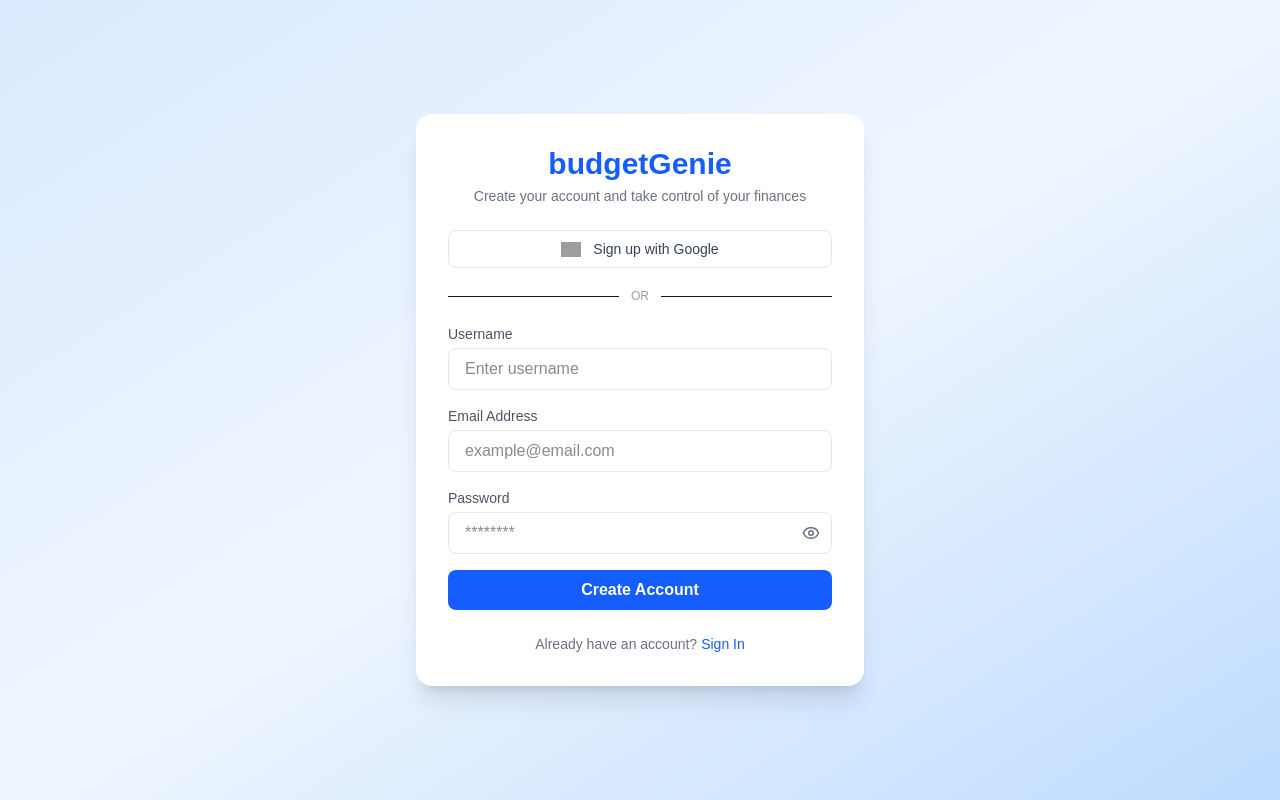
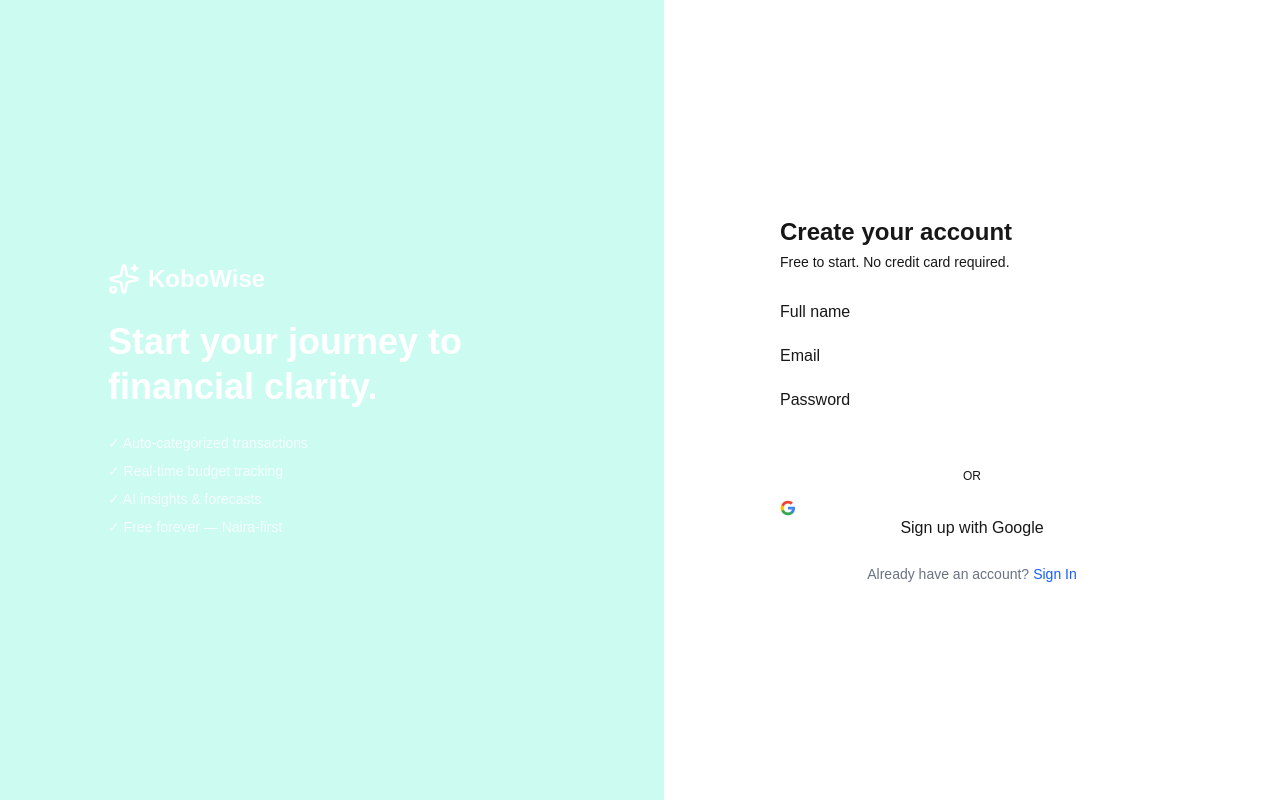
Before and after one commit to koladeFaith/budgetGenie, a Next.js app: page /signup in a window 1280 px wide. Built offline with nearby package versions, Linux system fonts and the light colour scheme; grey boxes are pictures that could not be loaded.

Commit message:
update dependencies and add components configuration

```diff
--- a/app/page.tsx
+++ b/app/page.tsx
@@ -131,14 +131,14 @@ export default function Home() {
       )}
 
       {/* Hero Section */}
-      <section className="bg-linear-to-br from-blue-50 to-white pt-35 pb-20">
+      <section className="bg-linear-to-br from-blue-50 to-white pt-25 lg:pt-35 pb-20">
         <div className="flex items-center justify-center">
           <div className="inline-flex items-center gap-2 rounded-full border border-border bg-white px-4 py-1.5 text-xs font-medium text-gray-600 mb-6 ">
             <span className="h-2 w-2 rounded-full bg-blue-600 animate-pulse" />
             Built for urban Nigeria · Naira-first
           </div>
         </div>
-        <div className="max-w-7xl mx-auto px-4 sm-px-8 lg:px-16 pt-10">
+        <div className="max-w-7xl mx-auto px-4 sm-px-8 lg:px-16 lg:pt-10 ">
           <div className="grid grid-cols-1 lg:grid-cols-2 gap-12 items-center">
             <div>
               <h1 className="text-4xl md:text-5xl font-bold text-gray-900 mb-6 ">
--- a/app/signup/page.tsx
+++ b/app/signup/page.tsx
@@ -1,93 +1,97 @@
 "use client";
 import Image from "next/image";
 import Link from "next/link";
-import { Eye, EyeOff } from "lucide-react";
+import { Eye, EyeOff, Sparkles } from "lucide-react";
 import { useState } from "react";
 export default function Signup() {
   const [showPassword, setShowPassword] = useState(false);
   return (
-    <div className="min-h-screen flex items-center justify-center bg-linear-to-br from-blue-100 via-blue-50 to-blue-200 px-4">
-      {/* Card */}
-      <div className="w-full max-w-md bg-white rounded-2xl shadow-xl p-8">
-        {/* Logo / Title */}
-        <div className="text-center mb-6">
-          <h1 className="text-3xl font-bold text-blue-600">budgetGenie</h1>
-          <p className="text-gray-500 text-sm mt-1">
-            Create your account and take control of your finances
+    <div className="min-h-screen flex">
+      <div className="hidden lg:flex flex-1 bg-gradient-brand items-center justify-center p-12 relative overflow-hidden">
+        <div className="absolute inset-0  bg-teal-100 " />
+        <div className="relative max-w-md text-white">
+          <div className="flex items-center gap-2 mb-6">
+            <Sparkles className="h-8 w-8" />
+            <span className="text-2xl font-bold">KoboWise</span>
+          </div>
+          <h2 className="text-4xl font-bold leading-tight">
+            Start your journey to financial clarity.
+          </h2>
+          <ul className="mt-6 space-y-2 text-white/80 text-sm">
+            <li>✓ Auto-categorized transactions</li>
+            <li>✓ Real-time budget tracking</li>
+            <li>✓ AI insights & forecasts</li>
+            <li>✓ Free forever — Naira-first</li>
+          </ul>
+        </div>
+      </div>
+      <div className="flex-1 flex items-center justify-center p-6">
+        <div className="w-full max-w-sm">
+          <div className="lg:hidden flex items-center gap-2 mb-8">
+            <div className="h-9 w-9 rounded-lg  flex items-center justify-center">
+              <Sparkles className=" h-5 w-5 text-white" />
+            </div>
+            <span className="font-bold text-lg">KoboWise</span>
+          </div>
+          <h1 className="text-2xl font-bold">Create your account</h1>
+          <p className="text-sm text-muted-foreground mt-1">
+            Free to start. No credit card required.
           </p>
+
+          <form className="mt-6 space-y-4">
+            <div>
+              <label htmlFor="full_name">Full name</label>
+              <input id="full_name" className="mt-1" />
+            </div>
+            <div>
+              <label htmlFor="email">Email</label>
+              <input
+                id="email"
+                type="email"
+                autoComplete="email"
+                className="mt-1"
+              />
+            </div>
+            <div>
+              <label htmlFor="password">Password</label>
+              <input
+                id="password"
+                type="password"
+                autoComplete="new-password"
+                className="mt-1"
+              />
+            </div>
+            <button
+              type="submit"
+              className="w-full bg-navy hover:bg-navy/90 text-navy-foreground"></button>
+          </form>
+
+          <div className="my-4 flex items-center gap-3 text-xs text-muted-foreground">
+            <div className="h-px flex-1 bg-border" /> OR{" "}
+            <div className="h-px flex-1 bg-border" />
           </div>
 
-        {/* Google Sign Up */}
-        <button className="w-full flex items-center justify-center gap-3 border border-gray-200 rounded-lg py-2 hover:bg-gray-50 transition mb-5">
-          <Image
-            src="https://www.svgrepo.com/show/475656/google-color.svg"
-            alt="Google logo"
-            width={20}
-            height={20}
+          <button className="w-full">
+            <svg className="h-4 w-4 mr-2" viewBox="0 0 24 24">
+              <path
+                fill="#4285F4"
+                d="M22.56 12.25c0-.78-.07-1.53-.2-2.25H12v4.26h5.92c-.26 1.37-1.04 2.53-2.21 3.31v2.77h3.57c2.08-1.92 3.28-4.74 3.28-8.09z"
               />
-          <span className="text-sm font-medium text-gray-700 cursor-pointer">
+              <path
+                fill="#34A853"
+                d="M12 23c2.97 0 5.46-.98 7.28-2.66l-3.57-2.77c-.98.66-2.23 1.06-3.71 1.06-2.86 0-5.29-1.93-6.16-4.53H2.18v2.84C3.99 20.53 7.7 23 12 23z"
+              />
+              <path
+                fill="#FBBC05"
+                d="M5.84 14.09c-.22-.66-.35-1.36-.35-2.09s.13-1.43.35-2.09V7.07H2.18C1.43 8.55 1 10.22 1 12s.43 3.45 1.18 4.93l2.85-2.22.81-.62z"
+              />
+              <path
+                fill="#EA4335"
+                d="M12 5.38c1.62 0 3.06.56 4.21 1.64l3.15-3.15C17.45 2.09 14.97 1 12 1 7.7 1 3.99 3.47 2.18 7.07l3.66 2.84c.87-2.6 3.3-4.53 6.16-4.53z"
+              />
+            </svg>
             Sign up with Google
-          </span>
           </button>
-
-        {/* Divider */}
-        <div className="flex items-center mb-5">
-          <div className="grow border-t"></div>
-          <span className="px-3 text-xs text-gray-400">OR</span>
-          <div className="grow border-t"></div>
-        </div>
-
-        {/* Form */}
-        <form className="space-y-4">
-          {/* Username */}
-          <div>
-            <label className="block text-sm text-gray-600 mb-1">Username</label>
-            <input
-              type="text"
-              placeholder="Enter username"
-              className="w-full border border-gray-200 rounded-lg px-4 py-2 focus:ring-2 focus:ring-blue-500 outline-none"
-            />
-          </div>
-
-          {/* Email */}
-          <div>
-            <label className="block text-sm text-gray-600 mb-1">
-              Email Address
-            </label>
-            <input
-              type="email"
-              placeholder="example@email.com"
-              className="w-full border border-gray-200 rounded-lg px-4 py-2 focus:ring-2 focus:ring-blue-500 outline-none"
-            />
-          </div>
-
-          {/* Password */}
-          <div>
-            <label className="block text-sm text-gray-600 mb-1">Password</label>
-            <div className="relative w-full">
-              <input
-                type={showPassword ? "text" : "password"}
-                placeholder="********"
-                className="w-full border border-gray-200 rounded-lg px-4 py-2 pr-10 focus:ring-2 focus:ring-blue-500 outline-none"
-              />
-
-              <button
-                type="button"
-                onClick={() => setShowPassword(!showPassword)}
-                className="absolute right-3 top-1/2 -translate-y-1/2 text-gray-500 hover:text-gray-700 cursor-pointer">
-                {showPassword ? <EyeOff size={18} /> : <Eye size={18} />}
-              </button>
-            </div>
-          </div>
-
-          {/* Sign Up Button */}
-          <button
-            type="button"
-            className="w-full bg-blue-600 hover:bg-blue-700 text-white py-2 rounded-lg font-semibold transition cursor-pointer">
-            Create Account
-          </button>
-        </form>
-
           {/* Footer */}
           <div className="text-center text-sm text-gray-500 mt-6">
             Already have an account?
@@ -99,5 +103,6 @@ export default function Signup() {
           </div>
         </div>
       </div>
+    </div>
   );
 }
--- a/package.json
+++ b/package.json
@@ -9,11 +9,14 @@
     "lint": "eslint"
   },
   "dependencies": {
+    "clsx": "^2.1.1",
     "lucide-react": "^0.577.0",
     "next": "16.1.7",
     "react": "19.2.3",
     "react-dom": "19.2.3",
-    "react-icons": "^5.6.0"
+    "react-icons": "^5.6.0",
+    "tailwind-merge": "^3.5.0",
+    "tailwindcss-animate": "^1.0.7"
   },
   "devDependencies": {
     "@tailwindcss/postcss": "^4",
--- /dev/null
+++ b/tailwind.config.ts
@@ -0,0 +1,58 @@
+import type { Config } from "tailwindcss"
+
+const config = {
+  darkMode: ["class"],
+  content: [
+    './pages/**/*.{ts,tsx}',
+    './components/**/*.{ts,tsx}',
+    './app/**/*.{ts,tsx}',
+    './src/**/*.{ts,tsx}',
+  ],
+  theme: {
+    extend: {
+      colors: {
+        border: "hsl(var(--border))",
+        input: "hsl(var(--input))",
+        ring: "hsl(var(--ring))",
+        background: "hsl(var(--background))",
+        foreground: "hsl(var(--foreground))",
+        primary: {
+          DEFAULT: "hsl(var(--primary))",
+          foreground: "hsl(var(--primary-foreground))",
+        },
+        secondary: {
+          DEFAULT: "hsl(var(--secondary))",
+          foreground: "hsl(var(--secondary-foreground))",
+        },
+        destructive: {
+          DEFAULT: "hsl(var(--destructive))",
+          foreground: "hsl(var(--destructive-foreground))",
+        },
+        muted: {
+          DEFAULT: "hsl(var(--muted))",
+          foreground: "hsl(var(--muted-foreground))",
+        },
+        accent: {
+          DEFAULT: "hsl(var(--accent))",
+          foreground: "hsl(var(--accent-foreground))",
+        },
+        popover: {
+          DEFAULT: "hsl(var(--popover))",
+          foreground: "hsl(var(--popover-foreground))",
+        },
+        card: {
+          DEFAULT: "hsl(var(--card))",
+          foreground: "hsl(var(--card-foreground))",
+        },
+      },
+      borderRadius: {
+        lg: "var(--radius)",
+        md: "calc(var(--radius) - 2px)",
+        sm: "calc(var(--radius) - 4px)",
+      },
+    },
+  },
+  plugins: [require("tailwindcss-animate")],
+} satisfies Config
+
+export default config
```
Also changed, not shown: components.json (added), 1 other file (tests, documents, lock files or other folders). Lines whose indentation alone changed are shown as unchanged.
